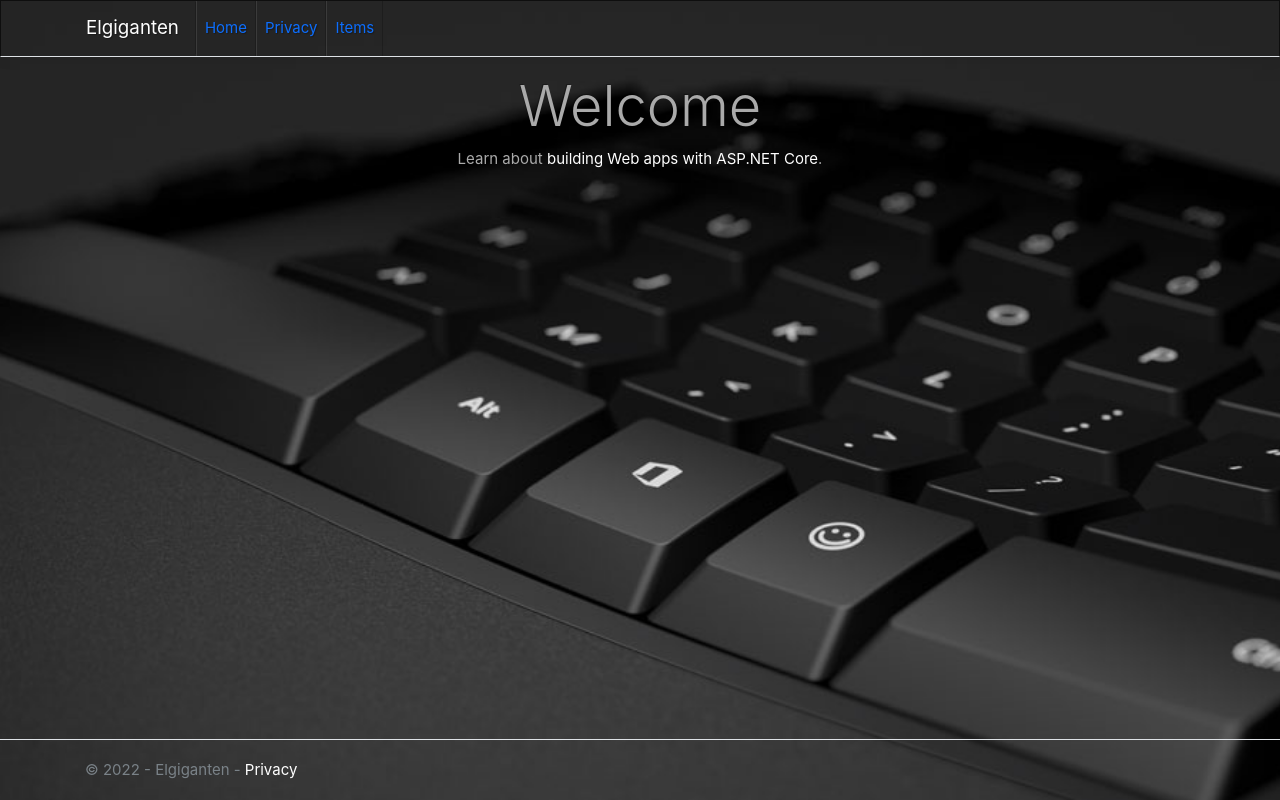
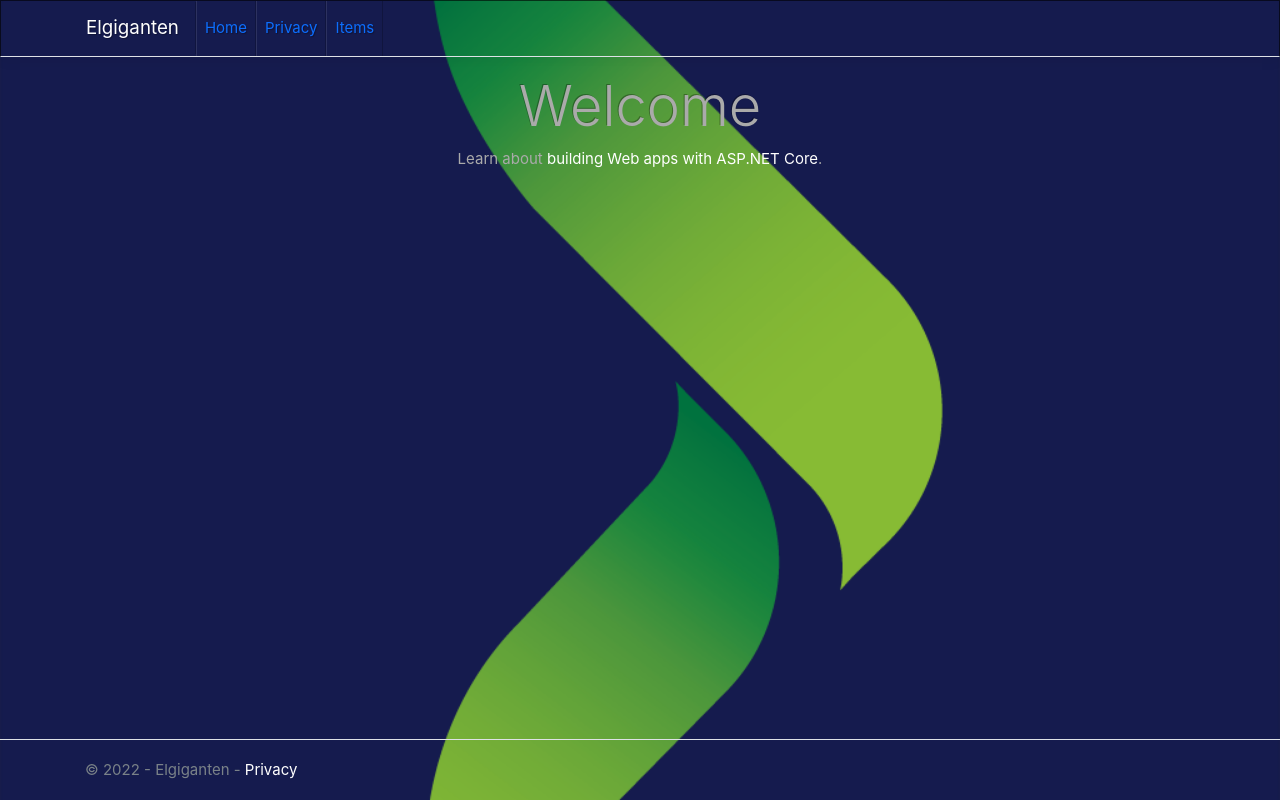
Before and after one commit to Kajebabz/ElgigantenProjekt, an ASP.NET Core app: page / in a window 1280 px wide. Run offline with ASP.NET Core 8, Linux system fonts and the light colour scheme; style sheets or scripts are compiled from the project's sources; some libraries are stand-ins or nearby versions.

Commit message:
Forside billed by k :D

```diff
--- a/Elgiganten/Elgiganten/wwwroot/css/ItemRazorStyles.css
+++ b/Elgiganten/Elgiganten/wwwroot/css/ItemRazorStyles.css
@@ -1,6 +1,6 @@
 body {
     /* The image used */
-    background-image: url("../computergear.jpg");
+    background-image: url("../Elgi.jpg");
     /* Full height */
     height: 100%;
     /* Center and scale the image nicely */
```
Also changed, not shown: Elgiganten/Elgiganten/wwwroot/Elgi.jpg (added).
